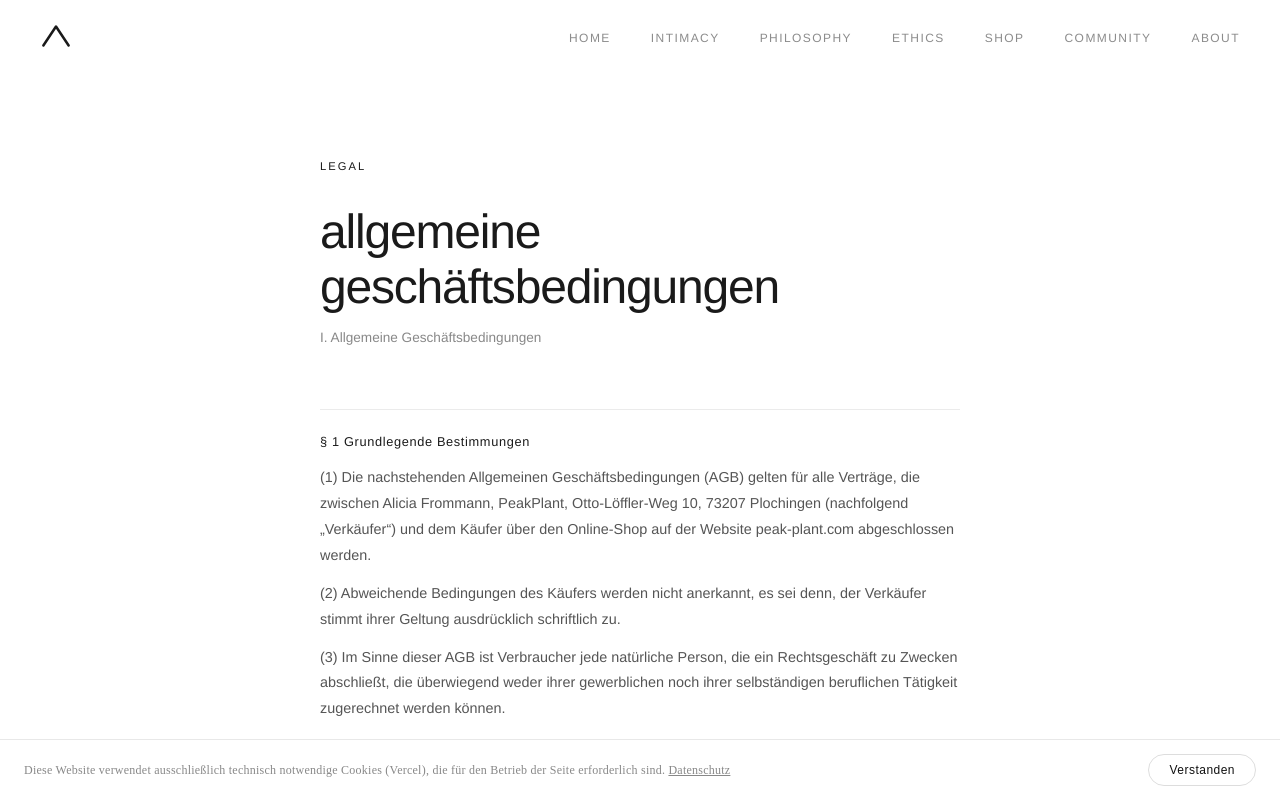
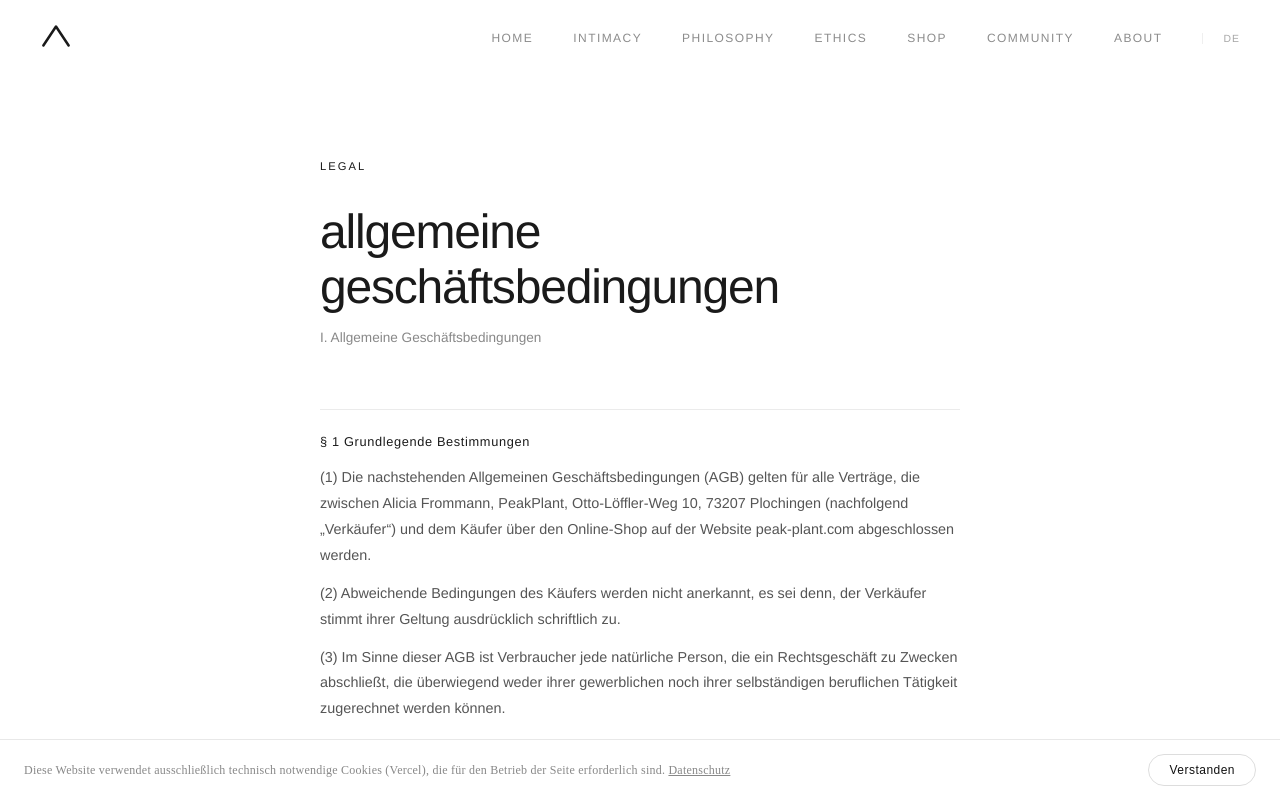
Before and after one commit to aliciafrommann-creator/PeakPlant, a Next.js app: page /agb in a window 1280 px wide. Shown: the top 799 px of the page. Built offline with nearby package versions, Linux system fonts and the light colour scheme.

Commit message:
feat: i18n infrastructure — middleware, NavBar locale toggle, translations, fix waitlist email

```diff
--- a/app/api/waitlist/route.ts
+++ b/app/api/waitlist/route.ts
@@ -21,7 +21,6 @@ export async function POST(req: Request) {
     const supabaseUrl = process.env.NEXT_PUBLIC_SUPABASE_URL
     const supabaseKey = process.env.NEXT_PUBLIC_SUPABASE_ANON_KEY
 
-    // Log env var presence for debugging
     console.log('[Waitlist] env check — url:', !!supabaseUrl, 'key:', !!supabaseKey)
 
     if (supabaseUrl && supabaseKey) {
@@ -58,7 +57,7 @@ export async function POST(req: Request) {
       try {
         const resend = new Resend(process.env.RESEND_API_KEY)
         await resend.emails.send({
-          from: 'hello@peakplant.com',
+          from: 'hello@peak-plant.com',
           to: sanitized,
           subject: "you're in.",
           text: CONFIRMATION,
--- a/components/NavBar.tsx
+++ b/components/NavBar.tsx
@@ -1,6 +1,8 @@
 'use client'
 import { useState, useEffect } from 'react'
 import Link from 'next/link'
+import { usePathname } from 'next/navigation'
+import { navItems } from '../lib/translations'
 
 const PP = '"Helvetica Neue", Helvetica, Arial, sans-serif'
 
@@ -12,18 +14,20 @@ function Logo({ color = '#1A1A1A', size = 32 }: { color?: string; size?: number
   )
 }
 
-const items = [
-  { label: 'Home', href: '/' },
-  { label: 'Intimacy', href: '/intimacy' },
-  { label: 'Philosophy', href: '/philosophy' },
-  { label: 'Ethics', href: '/ethics' },
-  { label: 'Shop', href: '/shop' },
-  { label: 'Community', href: '/community' },
-  { label: 'About', href: '/about' },
-]
-
 export function NavBar({ activePath }: { activePath?: string }) {
   const [scrolled, setScrolled] = useState(false)
+  const pathname = usePathname()
+
+  const locale = pathname?.startsWith('/de') ? 'de' : 'en'
+  const altLocale = locale === 'de' ? 'en' : 'de'
+  const isLocaleRoute = !!(pathname?.match(/^\/(en|de)(\/|$)/))
+  const pathWithoutLocale = pathname?.replace(/^\/(en|de)/, '') || '/'
+  const altPath = isLocaleRoute
+    ? `/${altLocale}${pathWithoutLocale === '/' ? '' : pathWithoutLocale}`
+    : `/${altLocale}`
+
+  const localHref = (href: string) =>
+    isLocaleRoute ? (href === '/' ? `/${locale}` : `/${locale}${href}`) : href
 
   useEffect(() => {
     const onScroll = () => setScrolled(window.scrollY > 80)
@@ -33,6 +37,7 @@ export function NavBar({ activePath }: { activePath?: string }) {
 
   const bg = scrolled ? 'rgba(26,26,26,0.93)' : 'rgba(255,255,255,0.90)'
   const color = scrolled ? '#ffffff' : '#1A1A1A'
+  const dividerColor = scrolled ? 'rgba(255,255,255,0.18)' : 'rgba(26,26,26,0.18)'
 
   return (
     <nav style={{
@@ -44,12 +49,12 @@ export function NavBar({ activePath }: { activePath?: string }) {
       WebkitBackdropFilter: 'blur(12px)',
       transition: 'background 0.4s ease',
     }}>
-      <Link href="/" style={{ textDecoration: 'none' }}>
+      <Link href={localHref('/')} style={{ textDecoration: 'none' }}>
         <Logo color={color} size={32} />
       </Link>
       <div style={{ display: 'flex', gap: '2.5rem', alignItems: 'center' }}>
-        {items.map(({ label, href }) => (
-          <Link key={href} href={href} style={{
+        {navItems.map(({ en, de, href }) => (
+          <Link key={href} href={localHref(href)} style={{
             fontFamily: PP,
             fontSize: '0.75rem',
             letterSpacing: '0.12em',
@@ -59,9 +64,22 @@ export function NavBar({ activePath }: { activePath?: string }) {
             opacity: activePath === href ? 1 : 0.5,
             transition: 'color 0.4s ease',
           }}>
-            {label}
+            {locale === 'de' ? de : en}
           </Link>
         ))}
+        <Link href={altPath} style={{
+          fontFamily: PP,
+          fontSize: '0.65rem',
+          letterSpacing: '0.1em',
+          textDecoration: 'none',
+          color,
+          opacity: 0.38,
+          borderLeft: `1px solid ${dividerColor}`,
+          paddingLeft: '1.25rem',
+          transition: 'opacity 0.3s ease',
+        }}>
+          {altLocale.toUpperCase()}
+        </Link>
       </div>
     </nav>
   )
--- /dev/null
+++ b/lib/translations.ts
@@ -0,0 +1,11 @@
+export type Locale = 'en' | 'de'
+
+export const navItems = [
+  { en: 'Home',       de: 'Home',        href: '/' },
+  { en: 'Intimacy',  de: 'Intimität',   href: '/intimacy' },
+  { en: 'Philosophy',de: 'Philosophie', href: '/philosophy' },
+  { en: 'Ethics',    de: 'Ethik',       href: '/ethics' },
+  { en: 'Shop',      de: 'Shop',        href: '/shop' },
+  { en: 'Community', de: 'Community',   href: '/community' },
+  { en: 'About',     de: 'Über uns',    href: '/about' },
+]
```
Also changed, not shown: app/[locale]/layout.tsx (added, +22 -0 lines), middleware.ts (added, +23 -0 lines).
